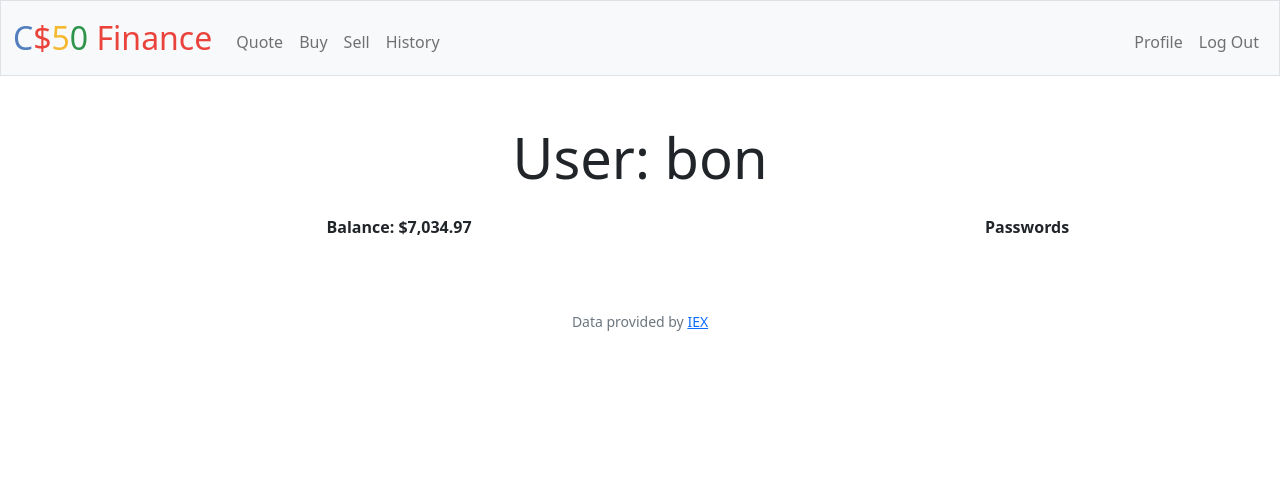
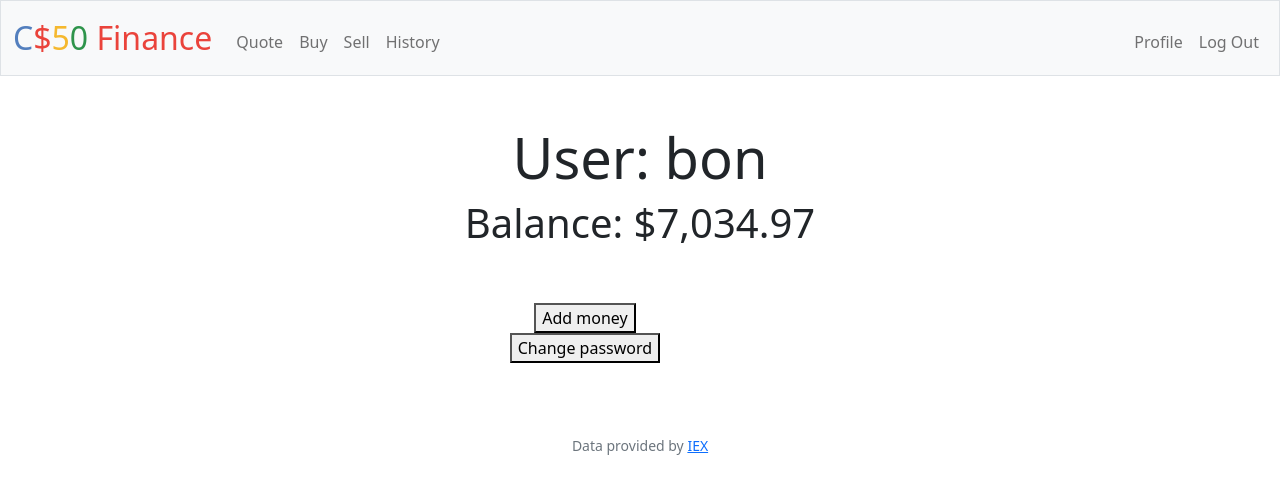
Before and after one commit to mson1509/cs50mson, a Flask app: page /profile in a window 1280 px wide. Shown: the top 494 px of the page. Run offline with Flask 3, Linux system fonts and the light colour scheme; a user stored in the database is signed in; data comes from the database, SQL or seed files in the repository; lists and menus that the app fills with data are empty; some libraries are stand-ins or nearby versions.

Commit message:
Sun, Oct 1, 2023, 3:14 PM +07:00

```diff
--- a/finance/templates/profile.html
+++ b/finance/templates/profile.html
@@ -5,14 +5,24 @@
 {% endblock %}
 
 {% block main %}
-    <div class="mb-3">
+    <div class="mb-5">
         <h1 class="display-4">User: {{ username }}</h1>
+        <h1 class="display-6">Balance: {{ cash }}</h1>
     </div>
     <table class="table table-borderless">
         <tbody>
             <tr>
-                <th>Balance: {{ cash }}</th>
-                <th>Passwords</th>
+                <th>
+                    <form action="/add" method="post">
+                        <button class="" type="submit">Add money</button>
+                    </form>
+                    <form action="/change" method="post">
+                        <button class="" type="submit">Change password</button>
+                    </form>
+                </th>
+                <th>
+                    <form action="/withdraw" method="post"
+                </th>
             </tr>
         </tbody>
     </table>
```
